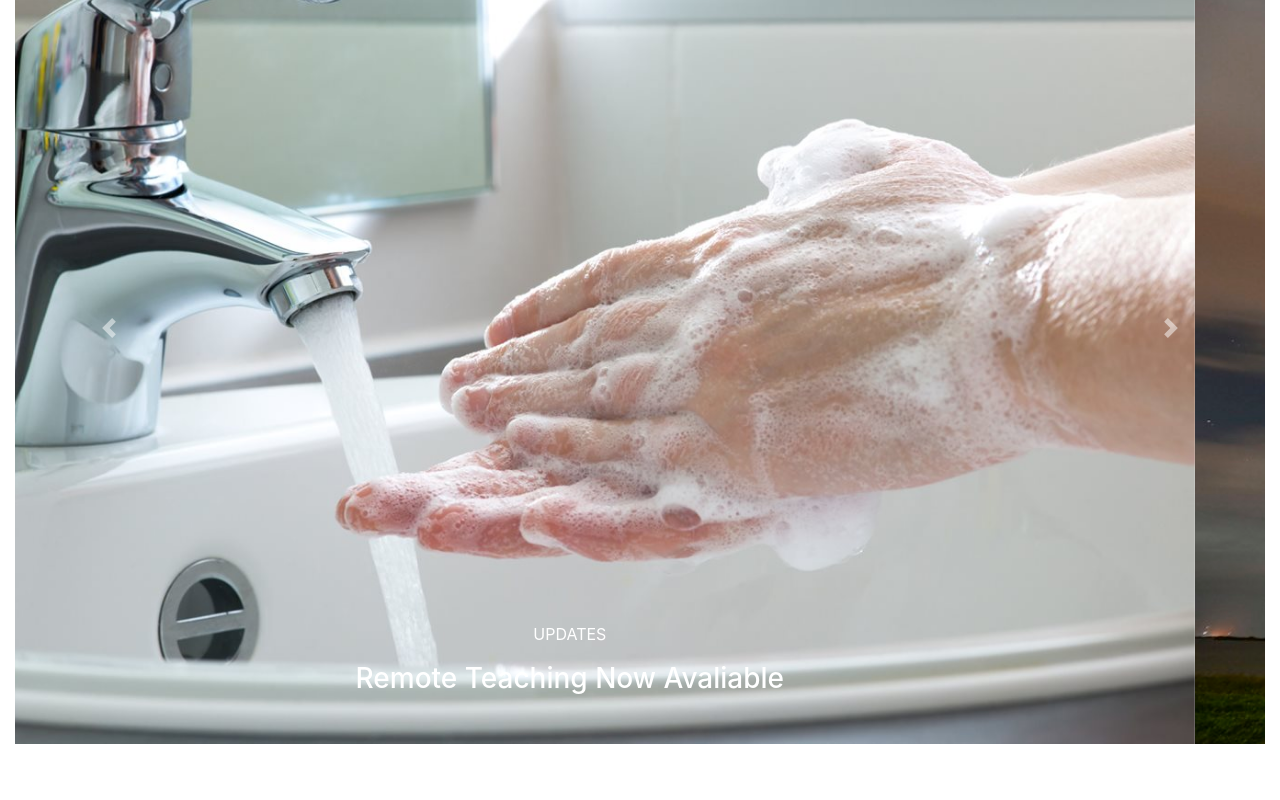
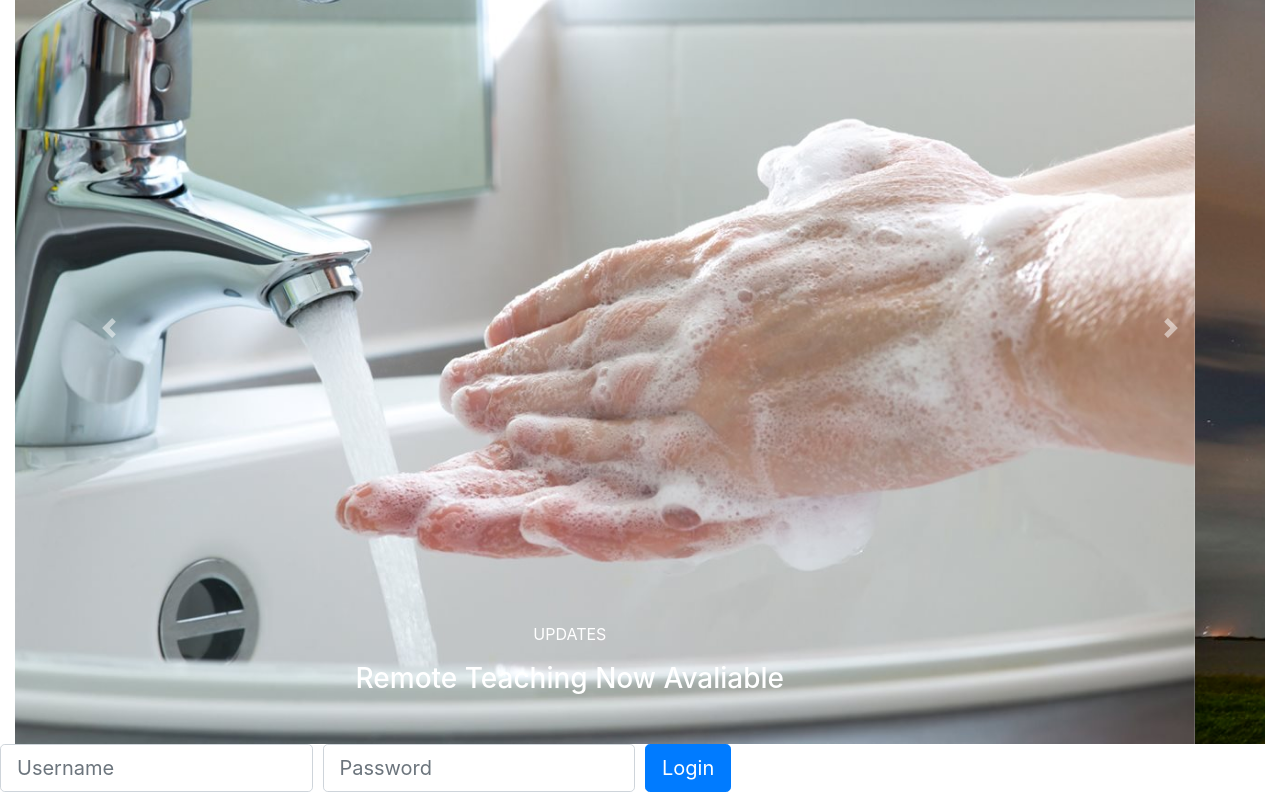
Before and after one commit to xchennnw/COMP-307-Project, a Next.js app: page / in a window 1280 px wide. Shown: the part 161-961 px from the top of the page. Before the commit the page ends 905 px from the top, so only its background shows below. Built offline with nearby package versions, Linux system fonts and the light colour scheme.

Commit message:
home login form completed, minor carousel updated

```diff
--- a/components/home_login.js
+++ b/components/home_login.js
@@ -1,11 +1,47 @@
 import React from "react";
+import {Button, ButtonGroup, Col, Row, Form, InputGroup, FormControl} from "react-bootstrap";
+import styles from './styles/home_login.module.css'
 
-class Homepage_carousel extends React.Component {
+class Home_login extends React.Component {
     render() {
         return (
-            <div>
-
+            <div className="form_login">
+                <div className="form_space">
+                <Form className="home_form">
+                    <Form.Row className="row_space align-items-center">
+                        <Col sm={3}>
+                            <Form.Label htmlFor="inlineFormInput" srOnly>
+                                Name
+                            </Form.Label>
+                            <Form.Control
+                                size="lg"
+                                className="mb-2"
+                                id="inlineFormInput"
+                                placeholder="Username"
+                            />
+                        </Col>
+                        <Col sm={3}>
+                            <Form.Label htmlFor="inlineFormInputGroup" srOnly>
+                                Username
+                            </Form.Label>
+                            <InputGroup className="mb-2">
+                                <FormControl size="lg"
+                                             id="inlineFormInputGroup"
+                                             type="password"
+                                             placeholder="Password" />
+                            </InputGroup>
+                        </Col>
+                        <Col xs="auto">
+                            <Button type="submit" size="lg" className="submit_button mb-2">
+                                Login
+                            </Button>
+                        </Col>
+                    </Form.Row>
+                </Form>
+                </div>
             </div>
         )
     }
 }
+
+export default Home_login
--- a/components/styles/carousel.module.css
+++ b/components/styles/carousel.module.css
@@ -18,8 +18,8 @@
         position: static !important;
     }
     .carousel_title1{
-        font-size: 1.5em !important;
-        font-weight:400;
+        font-size: 0.9em !important;
+        font-weight:700  !important;
     }
     .carousel_title2{
         font-size: 2em !important;
@@ -37,7 +37,7 @@
 .carousel_block{
     width: 29px;
     height: 5px;
-    background-color: rgb(230,0,0);
+    background-color: rgb(230, 0, 0);
     float: right;
     position: relative;
     top: 7px;
--- /dev/null
+++ b/components/styles/home_login.module.css
@@ -0,0 +1,46 @@
+@media (max-width: 575px){
+    .row_space::after{
+        display: none !important;
+    }
+    .row_space::before{
+        display: none !important;
+    }
+
+}
+.submit_button{
+    background-color: #E60000;
+    border: none;
+}
+.submit_button:hover{
+    background-color: #ca0101;
+}
+
+.form_login{
+    margin-top: 30px;
+}
+
+.form_space{
+    width: 80%;
+    margin: 0 auto;
+
+}
+.home_form{
+
+}
+
+.row_space{
+    display: flex;
+    justify-content: space-around;
+}
+
+.row_space::before{
+    content: "";
+    border-bottom: 2px solid #d5d7db;
+    width: 15%;
+}
+
+.row_space::after{
+    content: "";
+    border-bottom: 2px solid #d5d7db;
+    width: 15%;
+}
--- a/pages/index.js
+++ b/pages/index.js
@@ -6,6 +6,7 @@ import Navbar_dark from '../components/navbar_dark'
 //import {render} from "next/client";
 import styles from './styles/index.css'
 import Homepage_carousel from "../components/carousel";
+import Home_login from "../components/home_login";
 
 
 const Home=()=>(
@@ -15,6 +16,7 @@ const Home=()=>(
         </head>
         <Navbar_white/>
         <Homepage_carousel/>
+        <Home_login/>
     </div>
 )
 /*
```
